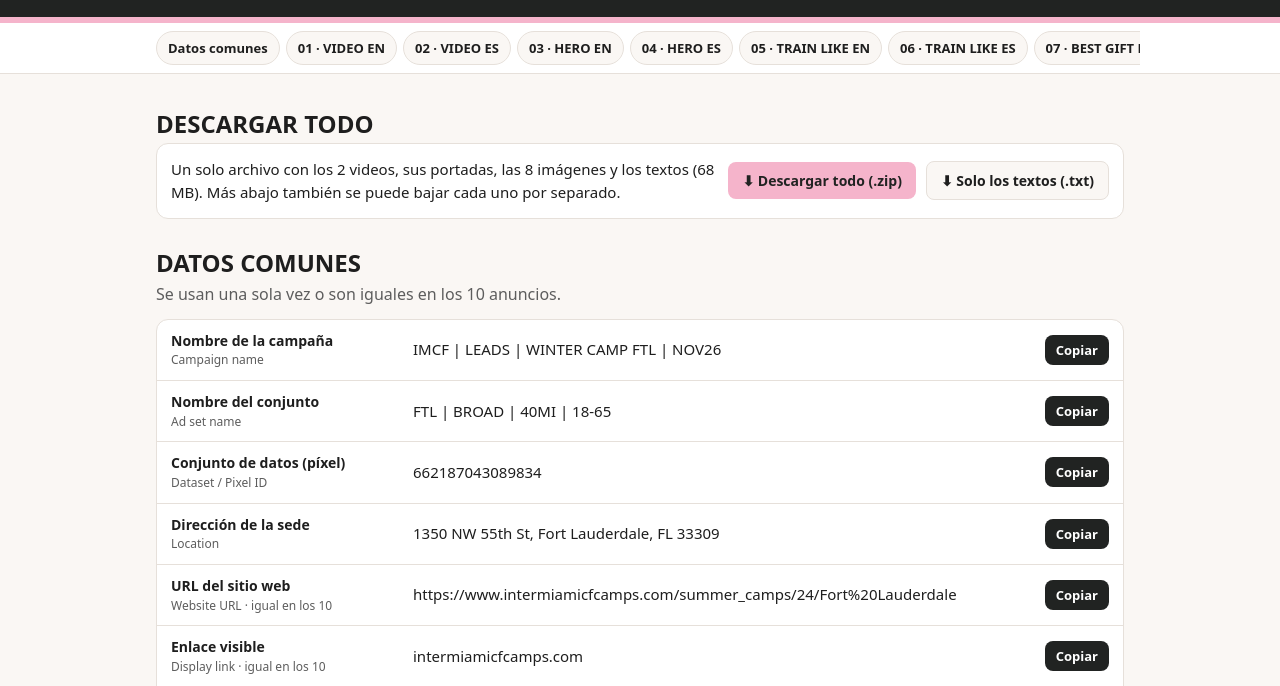
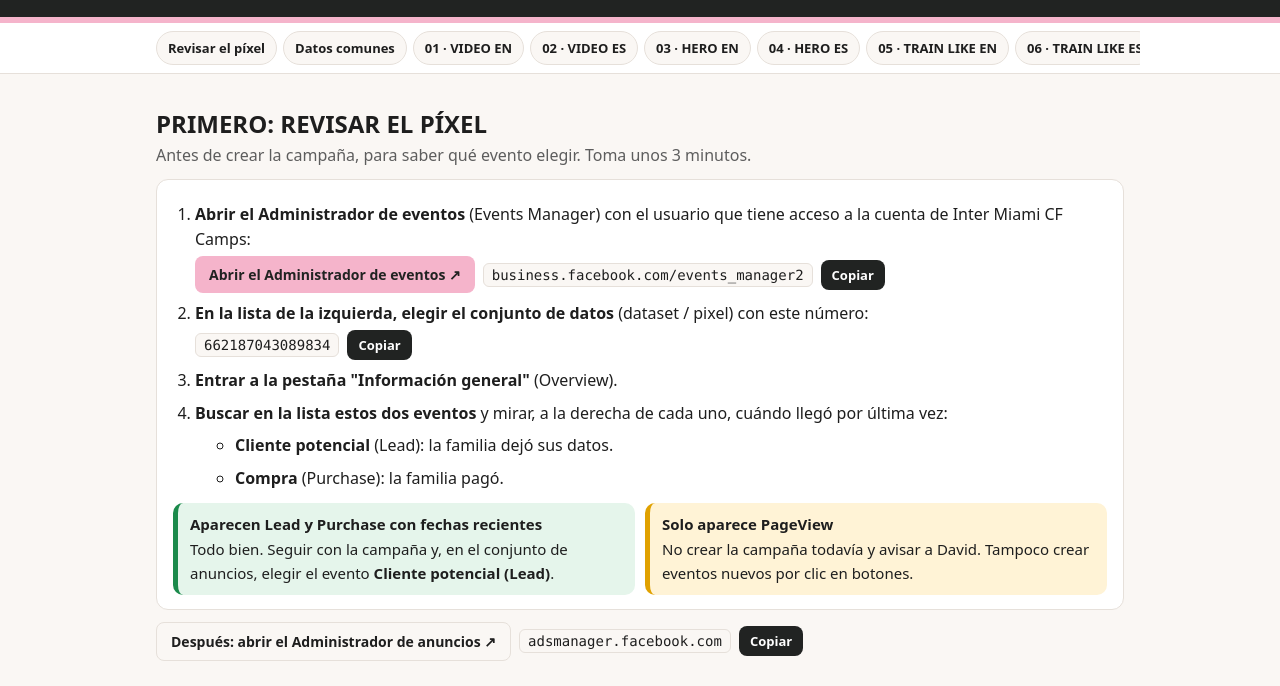
Before and after one commit to almacenamiento982-blip/imcf-winter-2026-montaje, a plain HTML site: page index.html in a window 1280 px wide. Shown: the part 91-777 px from the top of the page. Drawn offline with Linux system fonts and the light colour scheme.

Commit message:
Add pixel check step with Events Manager and Ads Manager links
Co-Authored-By: Claude Opus 5.5 <noreply@anthropic.com>

```diff
--- a/index.html
+++ b/index.html
@@ -56,6 +56,16 @@ label.listo{display:flex;gap:8px;align-items:center;font-weight:700;font-size:14
 label.listo input{width:20px;height:20px;accent-color:var(--ok)}
 #zoom{position:fixed;inset:0;background:rgba(0,0,0,.9);display:none;align-items:center;justify-content:center;z-index:9;cursor:zoom-out;padding:14px}
 #zoom img{max-width:100%;max-height:100%;border-radius:8px}
+.pasos{background:var(--papel);border:1px solid var(--linea);border-radius:12px;padding:14px 16px}
+.pasos ol{margin:6px 0 0;padding-left:22px}
+.pasos li{margin:8px 0}
+.enlace{display:flex;flex-wrap:wrap;gap:8px;align-items:center;margin:4px 0}
+.enlace code{background:var(--fondo);border:1px solid var(--linea);border-radius:6px;padding:3px 8px;font:14px ui-monospace,Consolas,monospace;overflow-wrap:anywhere}
+.casos{display:grid;grid-template-columns:repeat(auto-fit,minmax(240px,1fr));gap:10px;margin-top:12px}
+.caso{border-radius:10px;padding:10px 12px;font-size:15px}
+.caso.si{background:var(--ok2);border-left:5px solid var(--ok)}
+.caso.no{background:#fff3d6;border-left:5px solid #e0a100}
+.caso .t{display:block;font-weight:700;margin-bottom:2px}
 footer{color:var(--gris);font-size:13px;margin-top:30px}
 @media (max-width:700px){
   .ad{grid-template-columns:1fr}
@@ -73,8 +83,27 @@ footer{color:var(--gris);font-size:13px;margin-top:30px}
   <h1>Inter Miami CF <b>Winter Camp 2026</b> · archivos y textos</h1>
   <p>Para montar los anuncios en Meta: descarga cada archivo y copia cada texto con un clic · 10 anuncios, en inglés y español</p>
 </div></header>
-<nav><div class="in" id="menu"><a href="#comunes">Datos comunes</a></div></nav>
+<nav><div class="in" id="menu"><a href="#pixel">Revisar el píxel</a><a href="#comunes">Datos comunes</a></div></nav>
 <main>
+
+<h2 id="pixel">Primero: revisar el píxel</h2>
+<p class="sub">Antes de crear la campaña, para saber qué evento elegir. Toma unos 3 minutos.</p>
+<div class="pasos">
+  <ol>
+    <li><b>Abrir el Administrador de eventos</b> (Events Manager) con el usuario que tiene acceso a la cuenta de Inter Miami CF Camps:
+      <div class="enlace"><a class="btn" href="https://business.facebook.com/events_manager2" target="_blank" rel="noopener">Abrir el Administrador de eventos ↗</a><code>business.facebook.com/events_manager2</code><button class="copiar" type="button" data-copia="https://business.facebook.com/events_manager2">Copiar</button></div></li>
+    <li><b>En la lista de la izquierda, elegir el conjunto de datos</b> (dataset / pixel) con este número:
+      <div class="enlace"><code>662187043089834</code><button class="copiar" type="button" data-copia="662187043089834">Copiar</button></div></li>
+    <li><b>Entrar a la pestaña "Información general"</b> (Overview).</li>
+    <li><b>Buscar en la lista estos dos eventos</b> y mirar, a la derecha de cada uno, cuándo llegó por última vez:
+      <ul><li><b>Cliente potencial</b> (Lead): la familia dejó sus datos.</li><li><b>Compra</b> (Purchase): la familia pagó.</li></ul></li>
+  </ol>
+  <div class="casos">
+    <div class="caso si"><span class="t">Aparecen Lead y Purchase con fechas recientes</span>Todo bien. Seguir con la campaña y, en el conjunto de anuncios, elegir el evento <b>Cliente potencial (Lead)</b>.</div>
+    <div class="caso no"><span class="t">Solo aparece PageView</span>No crear la campaña todavía y avisar a David. Tampoco crear eventos nuevos por clic en botones.</div>
+  </div>
+</div>
+<div class="enlace" style="margin-top:12px"><a class="btn sec" href="https://adsmanager.facebook.com" target="_blank" rel="noopener">Después: abrir el Administrador de anuncios ↗</a><code>adsmanager.facebook.com</code><button class="copiar" type="button" data-copia="https://adsmanager.facebook.com">Copiar</button></div>
 
 <h2>Descargar todo</h2>
 <div class="todo">
```
